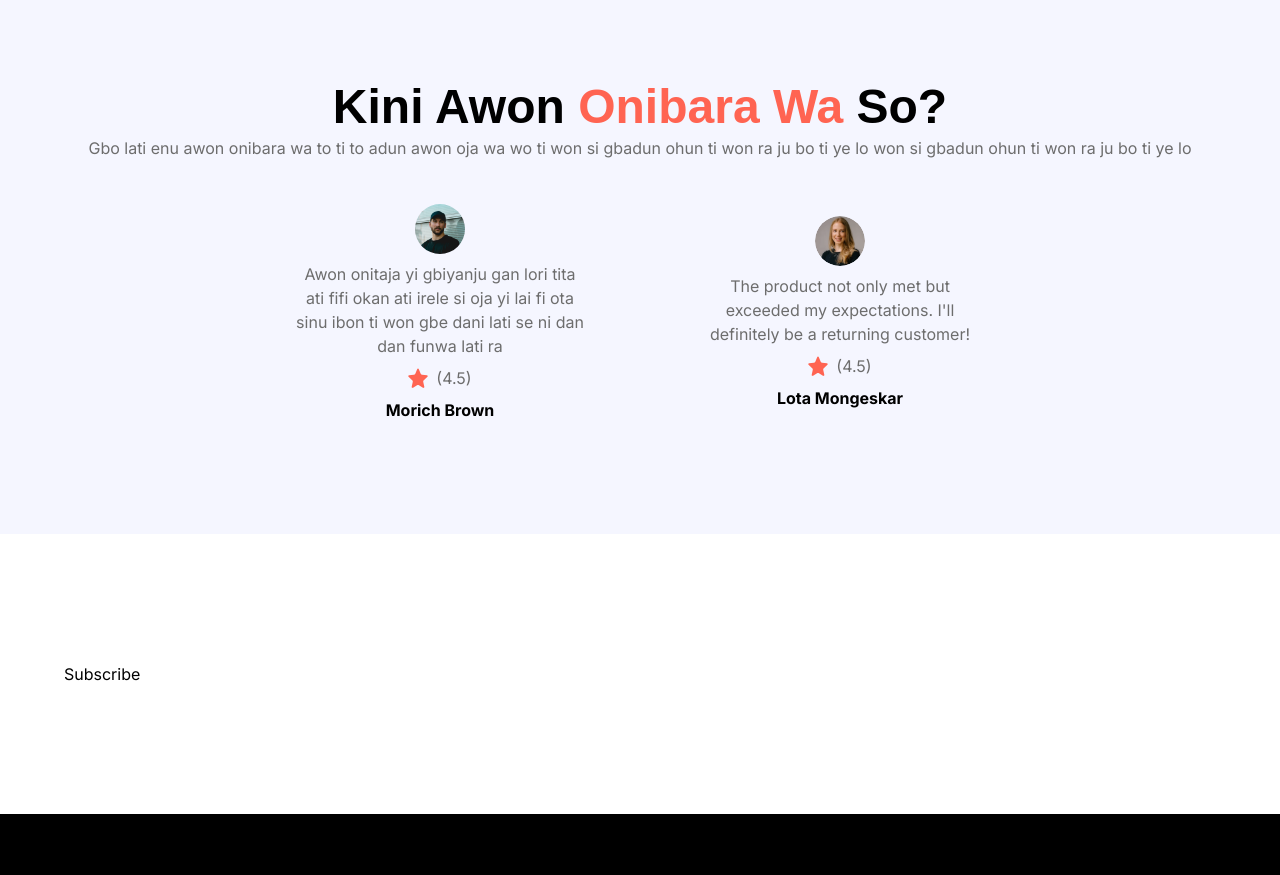
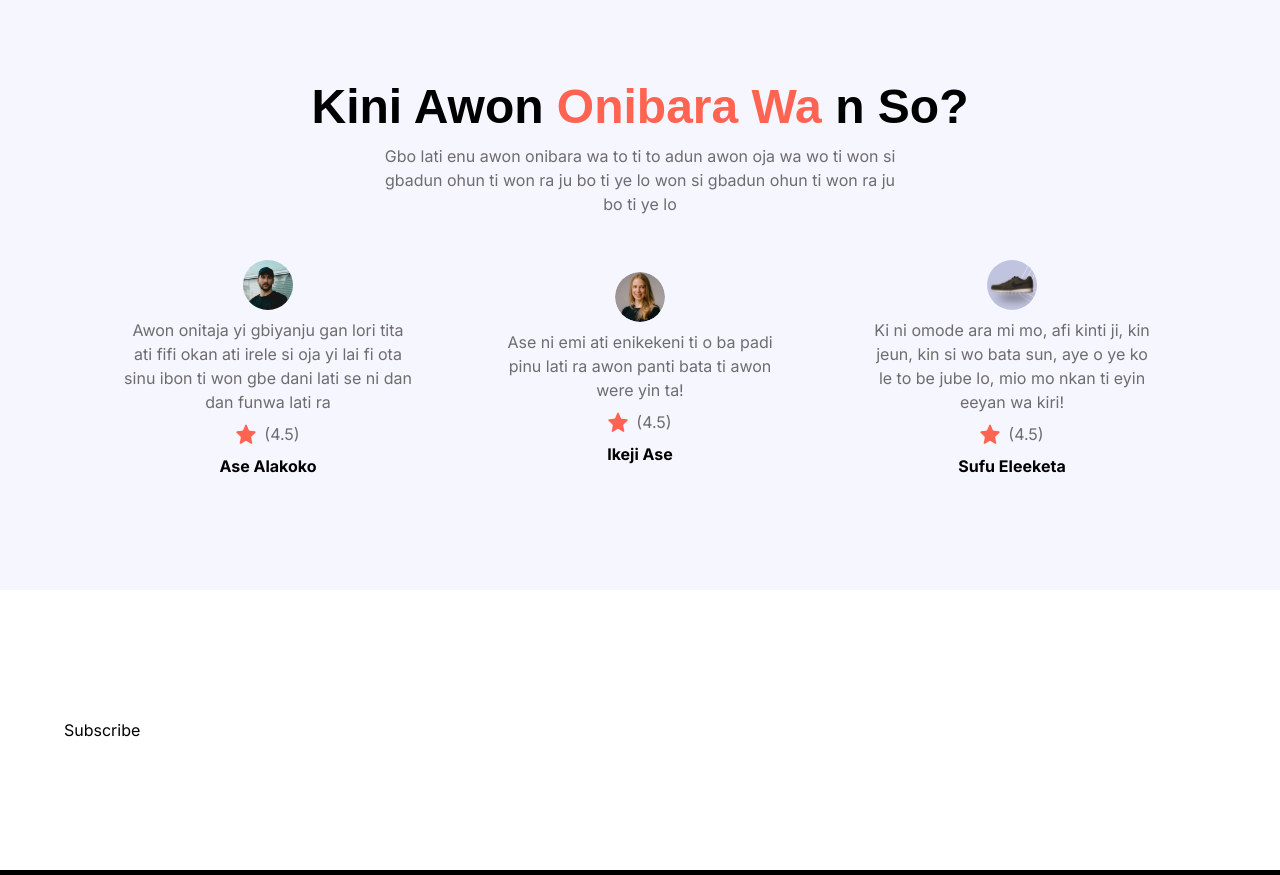
Before and after one commit to maximus-kai/bata, a Next.js app: page / in a window 1280 px wide. Shown: the part 3480-4355 px from the top of the page. Built offline with nearby package versions, Linux system fonts and the light colour scheme; a web font is replaced by a local one.

Commit message:
added another customer review

```diff
--- a/app/constants/index.js
+++ b/app/constants/index.js
@@ -77,15 +77,21 @@ export const services = [
 export const reviews = [
     {
         imgURL: customer1,
-        customerName: 'Morich Brown',
+        customerName: 'Ase Alakoko',
         rating: 4.5,
         feedback: "Awon onitaja yi gbiyanju gan lori tita ati fifi okan ati irele si oja yi lai fi ota sinu ibon ti won gbe dani lati se ni dan dan funwa lati ra"
     },
     {
         imgURL: customer2,
-        customerName: 'Lota Mongeskar',
+        customerName: 'Ikeji Ase',
         rating: 4.5,
-        feedback: "The product not only met but exceeded my expectations. I'll definitely be a returning customer!"
+        feedback: "Ase ni emi ati enikekeni ti o ba padi pinu lati ra awon panti bata ti awon were yin ta!"
+    },
+    {
+        imgURL: shoe6,
+        customerName: 'Sufu Eleeketa',
+        rating: 4.5,
+        feedback: "Ki ni omode ara mi mo, afi kinti ji, kin jeun, kin si wo bata sun, aye o ye ko le to be jube lo, mio mo nkan ti eyin eeyan wa kiri!"
     }
 ];
 
--- a/app/sections/CustomerReviews.tsx
+++ b/app/sections/CustomerReviews.tsx
@@ -11,12 +11,12 @@ const CustomerReviews = () => {
       <section className="  flex flex-col max-container ">
         <div className=" flex flex-col text-center mt-2 ">
           <h1 className='font-bold text-4xl font-palanquin px-6'>
-            Kini Awon <span className='text-coral-red'> Onibara Wa </span>  So?
+            Kini Awon <span className='text-coral-red'> Onibara Wa  </span> n So?
           </h1>
-          <p className='text-slate-gray break-words'>Gbo lati enu awon onibara wa to ti to adun awon oja wa wo ti won si gbadun ohun ti won ra ju bo ti ye lo won si gbadun ohun ti won ra ju bo ti ye lo</p>
+          <p className='text-slate-gray break-words text-center m-auto max-w-lg mt-2 '>Gbo lati enu awon onibara wa to ti to adun awon oja wa wo ti won si gbadun ohun ti won ra ju bo ti ye lo won si gbadun ohun ti won ra ju bo ti ye lo</p>
 
         </div>
-        <div className='  flex gap-20 max-sm:gap-4 justify-center flex-wrap flex-row'>
+        <div className='  flex gap-2 max-sm:gap-2 justify-evenly flex-wrap flex-row'>
           {reviews.map((eachReview) => (
             <CustomerCard key={eachReview.customerName} {...eachReview} />
           ))}
```
